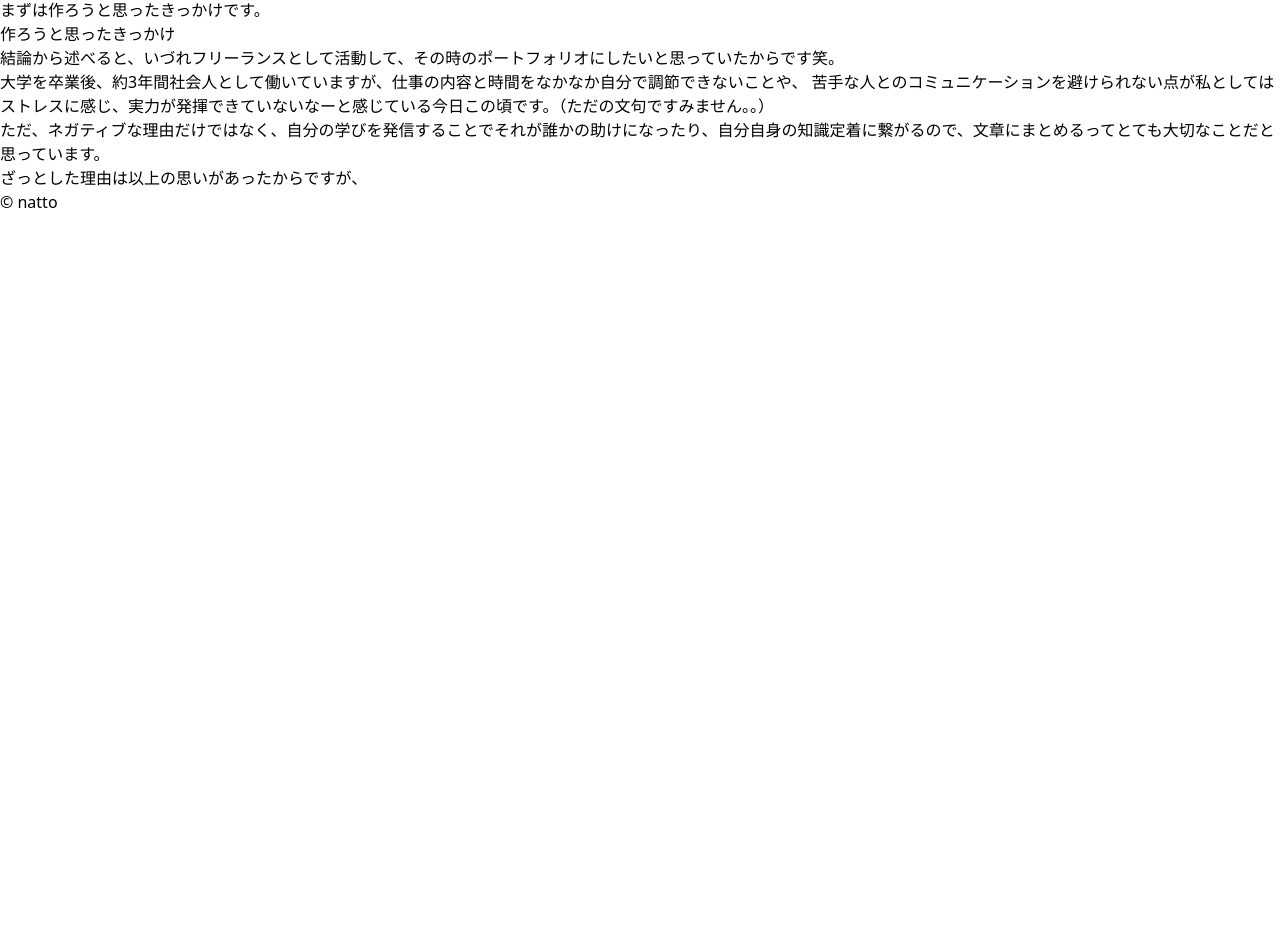
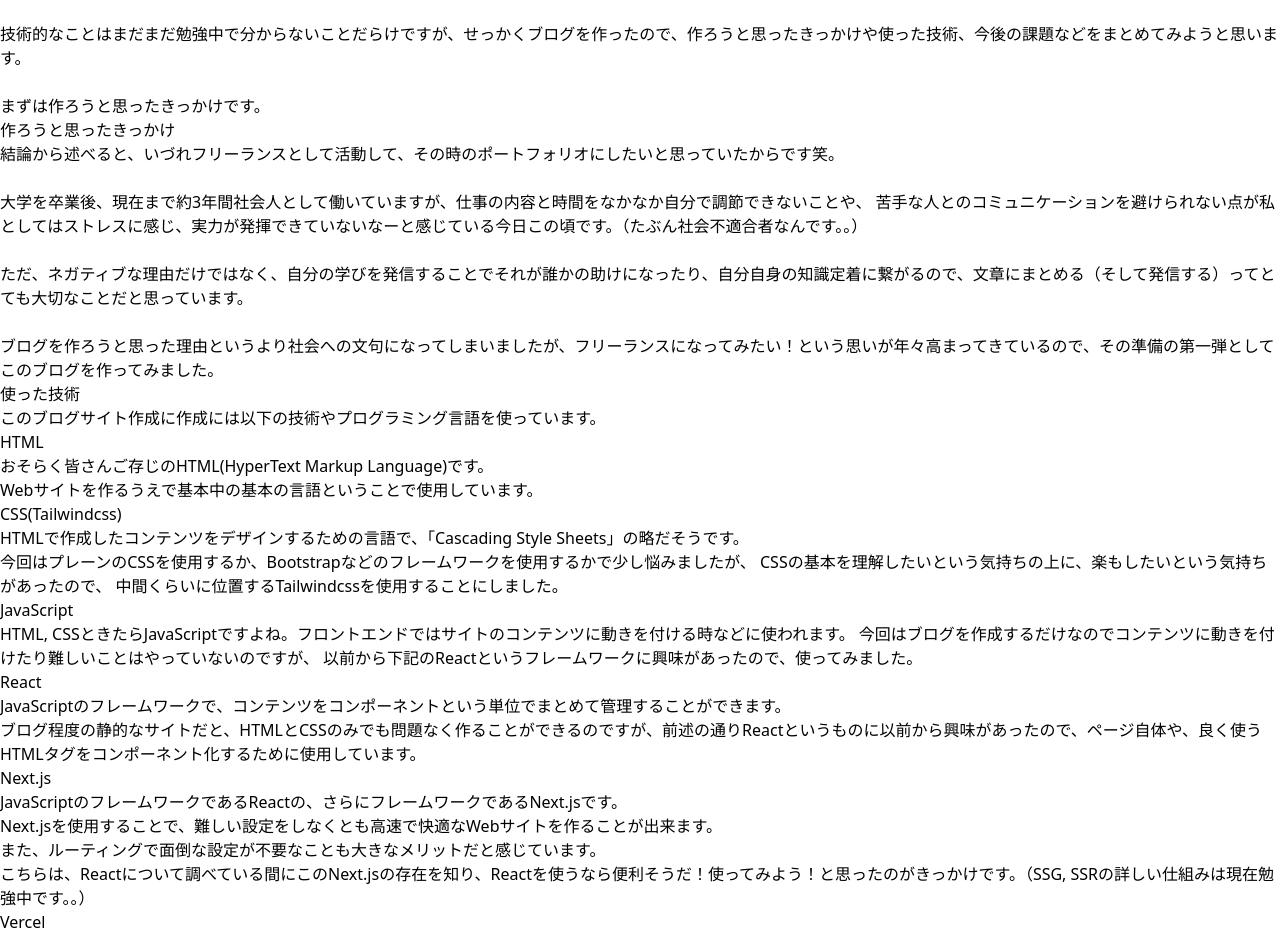
Before and after one commit to nattomatofu/blog, a Next.js app: page /posts/sample in a window 1280 px wide. Shown: the part 170-1108 px from the top of the page. Before the commit the page ends 800 px from the top, so only its background shows below. Built offline with nearby package versions, Linux system fonts and the light colour scheme.

Commit message:
記事を追記

```diff
--- a/src/pages/posts/sample.js
+++ b/src/pages/posts/sample.js
@@ -15,29 +15,82 @@
 
             <section>
                 <div className="mt-4">
-                    <p>
+                    <p className="md:p-8">
                         この度Next.jsでブログを作ってみました。
                         <br />
-                        技術的なことはまだまだ勉強中で分からないことだらけですが、作ろうと思ったきっかけや使った技術、今後の課題をまとめようと思います。
+                        <br />
+                        作ったのはこのブログです。
+                        <br />
+                        <br />
+                        技術的なことはまだまだ勉強中で分からないことだらけですが、せっかくブログを作ったので、作ろうと思ったきっかけや使った技術、今後の課題などをまとめてみようと思います。
                         <br />
                         <br />
                         まずは作ろうと思ったきっかけです。
                     </p>
                 </div>
-                <div className="mt-4 border-b border-l-4 border-neutral-700 border-l-neutral-700 md:mt-8">
+                <div className="mt-4 border-b border-l-4 border-neutral-700 border-l-neutral-700 md:mt-12">
                     <h2 className="ml-2 text-xl">作ろうと思ったきっかけ</h2>
                 </div>
-                <div className="mt-4">
-                    <p>
-                        結論から述べると、<span className="font-bold">いづれフリーランスとして活動して、その時のポートフォリオにしたい</span>と思っていたからです笑。
+                <div className="mt-8">
+                    <p className="md:p-8">
+                        結論から述べると、<span className="font-bold underline decoration-red-400 decoration-2">いづれフリーランスとして活動して、その時のポートフォリオにしたい</span>
+                        と思っていたからです笑。
                         <br />
-                        大学を卒業後、約3年間社会人として働いていますが、仕事の内容と時間をなかなか自分で調節できないことや、
-                        苦手な人とのコミュニケーションを避けられない点が私としてはストレスに感じ、実力が発揮できていないなーと感じている今日この頃です。（ただの文句ですみません。。）
                         <br />
-                        ただ、ネガティブな理由だけではなく、自分の学びを発信することでそれが誰かの助けになったり、自分自身の知識定着に繋がるので、文章にまとめるってとても大切なことだと思っています。
+                        大学を卒業後、現在まで約3年間社会人として働いていますが、仕事の内容と時間をなかなか自分で調節できないことや、
+                        苦手な人とのコミュニケーションを避けられない点が私としてはストレスに感じ、実力が発揮できていないなーと感じている今日この頃です。（たぶん社会不適合者なんです。。）
                         <br />
-                        ざっとした理由は以上の思いがあったからですが、
+                        <br />
+                        ただ、ネガティブな理由だけではなく、自分の学びを発信することでそれが誰かの助けになったり、自分自身の知識定着に繋がるので、文章にまとめる（そして発信する）ってとても大切なことだと思っています。
+                        <br />
+                        <br />
+                        ブログを作ろうと思った理由というより社会への文句になってしまいましたが、フリーランスになってみたい！という思いが年々高まってきているので、その準備の第一弾としてこのブログを作ってみました。
                     </p>
+                </div>
+                <div className="mt-4 border-b border-l-4 border-neutral-700 border-l-neutral-700 md:mt-12">
+                    <h2 className="ml-2 text-xl">使った技術</h2>
+                </div>
+                <div className="mt-8">
+                    <p className="md:p-8">このブログサイト作成に作成には以下の技術やプログラミング言語を使っています。</p>
+                    <div className="md:pl-8">
+                        <h3 className="mb-2 font-bold">HTML</h3>
+                        <p className="pl-4">
+                            おそらく皆さんご存じのHTML(HyperText Markup Language)です。
+                            <br />
+                            Webサイトを作るうえで基本中の基本の言語ということで使用しています。
+                        </p>
+                        <h3 className="my-2 font-bold">CSS(Tailwindcss)</h3>
+                        <p className="pl-4">
+                            HTMLで作成したコンテンツをデザインするための言語で、「Cascading Style Sheets」の略だそうです。
+                            <br />
+                            今回はプレーンのCSSを使用するか、Bootstrapなどのフレームワークを使用するかで少し悩みましたが、 CSSの基本を理解したいという気持ちの上に、楽もしたいという気持ちがあったので、
+                            中間くらいに位置するTailwindcssを使用することにしました。
+                        </p>
+                        <h3 className="my-2 font-bold">JavaScript</h3>
+                        <p className="pl-4">
+                            HTML, CSSときたらJavaScriptですよね。フロントエンドではサイトのコンテンツに動きを付ける時などに使われます。
+                            今回はブログを作成するだけなのでコンテンツに動きを付けたり難しいことはやっていないのですが、 以前から下記のReactというフレームワークに興味があったので、使ってみました。
+                        </p>
+                        <h3 className="my-2 font-bold">React</h3>
+                        <p className="pl-4">
+                            JavaScriptのフレームワークで、コンテンツをコンポーネントという単位でまとめて管理することができます。
+                            <br />
+                            ブログ程度の静的なサイトだと、HTMLとCSSのみでも問題なく作ることができるのですが、前述の通りReactというものに以前から興味があったので、ページ自体や、良く使うHTMLタグをコンポーネント化するために使用しています。
+                        </p>
+                        <h3 className="my-2 font-bold">Next.js</h3>
+                        <p className="pl-4">
+                            JavaScriptのフレームワークであるReactの、さらにフレームワークであるNext.jsです。
+                            <br />
+                            Next.jsを使用することで、難しい設定をしなくとも高速で快適なWebサイトを作ることが出来ます。
+                            <br />
+                            また、ルーティングで面倒な設定が不要なことも大きなメリットだと感じています。
+                            <br />
+                            こちらは、Reactについて調べている間にこのNext.jsの存在を知り、Reactを使うなら便利そうだ！使ってみよう！と思ったのがきっかけです。（SSG,
+                            SSRの詳しい仕組みは現在勉強中です。。）
+                        </p>
+                        <h3 className="my-2 font-bold">Vercel</h3>
+                        <p className="pl-4"></p>
+                    </div>
                 </div>
             </section>
         </div>
```
